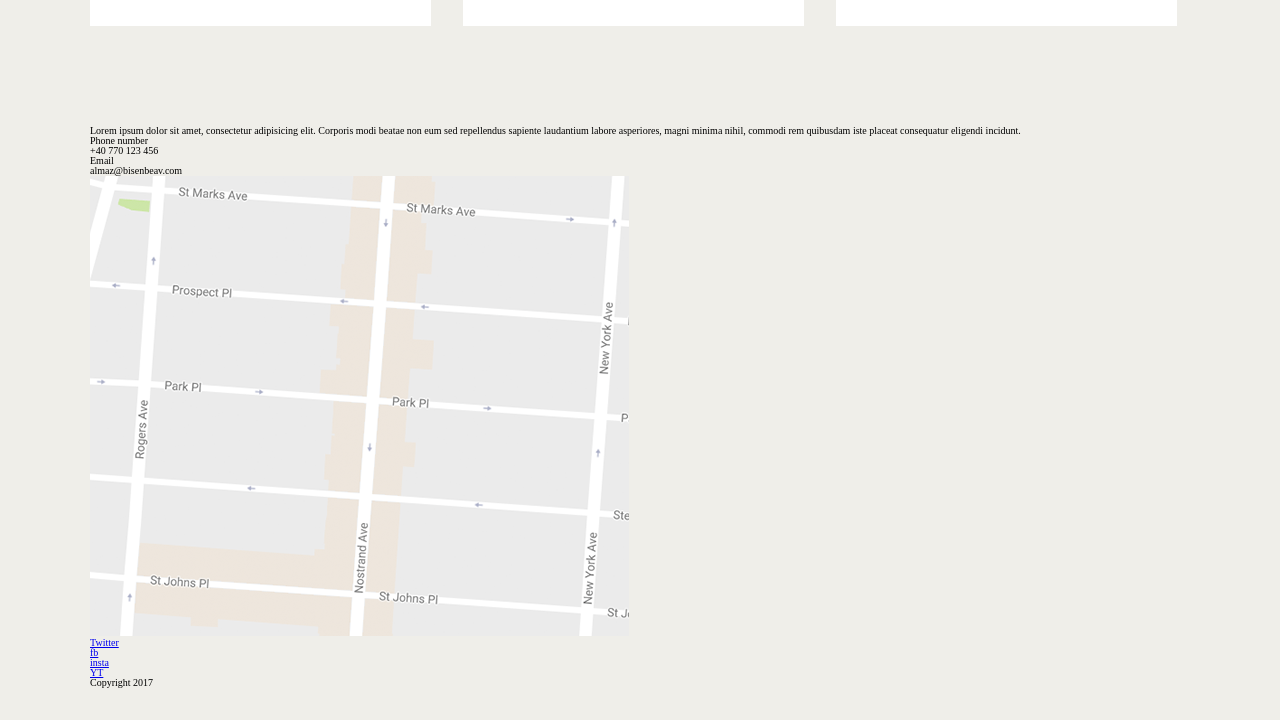
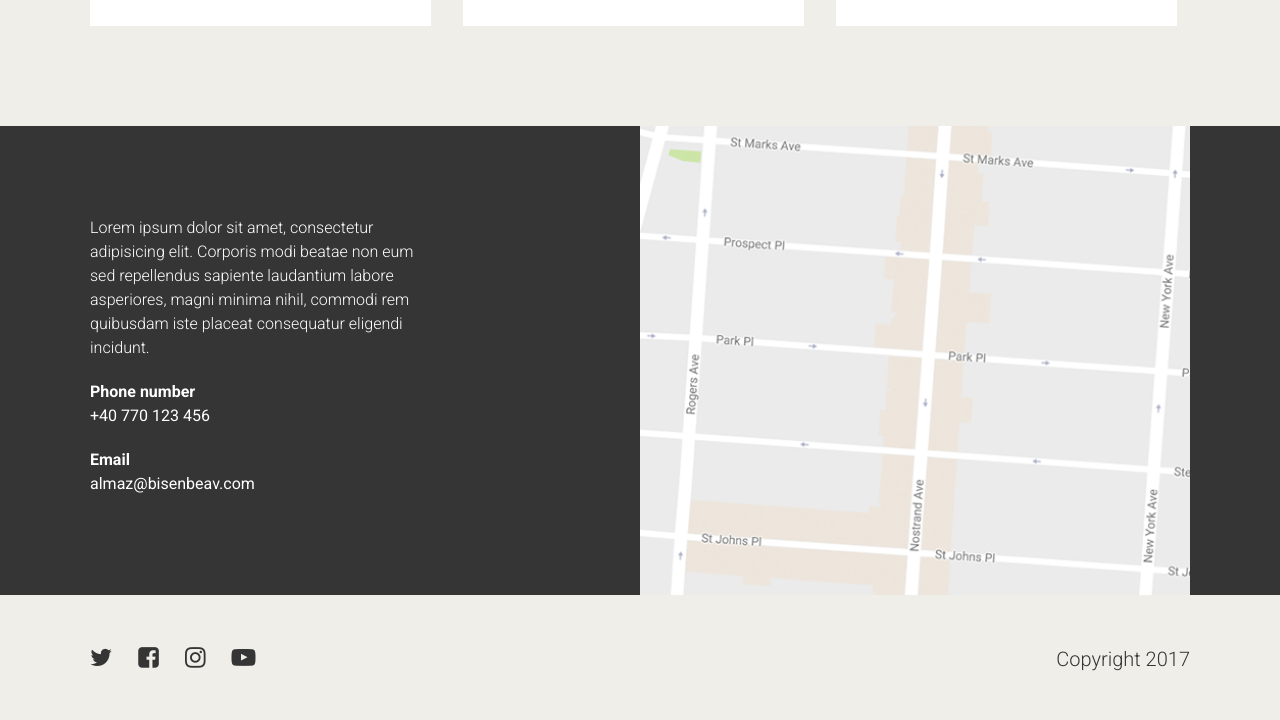
Before and after one commit to artur-hibner/WebDev-Challenge, a website: page 30/src/index.html in a window 1280 px wide. Shown: the part 3293-4013 px from the top of the page. Before the commit the page ends 3981 px from the top, so only its background shows below. Drawn offline with nearby package versions, Linux system fonts and the light colour scheme; files that its build step writes are made by us from their sources.

Commit message:
css for section: contact; footer

```diff
--- a/30/src/index.html
+++ b/30/src/index.html
@@ -4,6 +4,7 @@
 		<meta charset="UTF-8">
 		<meta name="viewport" content="width=device-width, initial-scale=1">
 		<title>WebDev Challenge - 30</title>
+		<link href="https://maxcdn.bootstrapcdn.com/font-awesome/4.7.0/css/font-awesome.min.css" rel="stylesheet" integrity="sha384-wvfXpqpZZVQGK6TAh5PVlGOfQNHSoD2xbE+QkPxCAFlNEevoEH3Sl0sibVcOQVnN" crossorigin="anonymous">
 		<link rel="stylesheet" href="css/style.css">
 	</head>
 	<body>
@@ -98,7 +99,7 @@
 						<h3>Email</h3>
 						<p>almaz@bisenbeav.com</p>
 					</div>
-					<div class="section__map">
+					<div class="contact__map">
 						<!-- temporary map image -->
 						<img src="images/map.png" alt="google map">
 					</div>
@@ -109,10 +110,10 @@
 			<div class="wrapper">
 				<div class="footer__icons">
 					<ul>
-						<li><a href="#">Twitter</a></li>
-						<li><a href="#">fb</a></li>
-						<li><a href="#">insta</a></li>
-						<li><a href="#">YT</a></li>
+						<li><a href="#"><i class="fa fa-twitter" aria-hidden="true"></i></a></li>
+						<li><a href="#"><i class="fa fa-facebook-square" aria-hidden="true"></i></a></li>
+						<li><a href="#"><i class="fa fa-instagram" aria-hidden="true"></i></a></li>
+						<li><a href="#"><i class="fa fa-youtube-play" aria-hidden="true"></i></a></li>
 					</ul>
 				</div>
 				<div class="footer__copy">
--- a/30/src/scss/partials/_base.scss
+++ b/30/src/scss/partials/_base.scss
@@ -1,5 +1,4 @@
 /* ========== MAIN SECTION ========== */
-
 
 .project{
 	&__description{
@@ -101,3 +100,34 @@
 		}
 	}
 }
+
+.contact{
+	@include clearfix;
+	background-color: #353535;
+	&__info, &__map{
+		width: 50%;
+		float: left;
+		height: 100%;
+
+	}
+	&__info{
+		padding: 90px 210px 90px 0;
+		@include font-family($roboto, 1.6rem, #FFF, 2.4rem, 400);
+		h3{
+			font-weight: 700;
+			margin-top: 20px;
+		}
+		p{
+			&:first-child{
+				font-weight: 300;
+			}
+		}
+	}
+	&__map{
+		img{
+			width: 100%;
+			display: block;
+    		height: auto;
+		}
+	}
+}
--- a/30/src/scss/partials/_footer.scss
+++ b/30/src/scss/partials/_footer.scss
@@ -1 +1,24 @@
 /* ========== FOOTER SECTION ========== */
+
+.footer{
+	padding: 50px 0;
+	&__icons, &__copy{
+		display: inline-block;
+	}
+	&__icons{
+		font-size: 24px;
+		ul{
+			li{
+				display: inline-block;
+				margin-right: 20px;
+				a{
+					color: #353535;
+				}
+			}
+		}
+	}
+	&__copy{
+		float: right;
+		@include font-family($roboto, 2rem, #353535, 2.8rem, 300);
+	}
+}
```
Also changed, not shown: 30/dest/dev/index.html (+6 -5 lines), 30/dest/dev/css/style.css, 1 other file.
